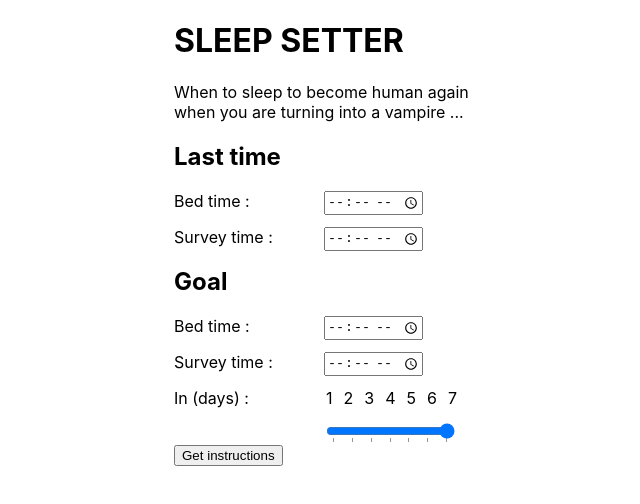
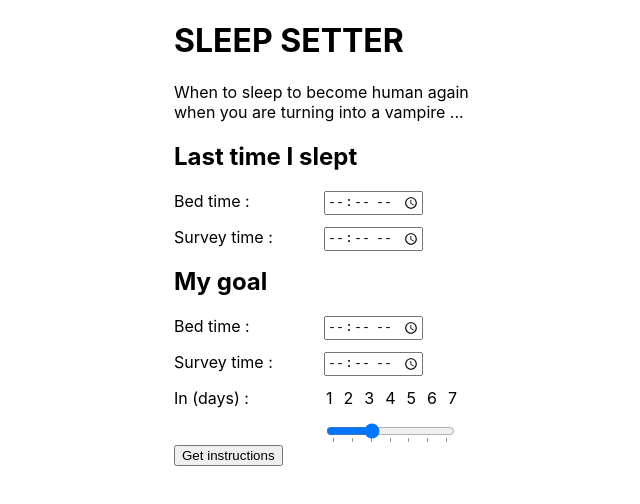
Before and after one commit to lydstyl/190704-reactSleepSetter, a React (Create React App) app: page / in a window 1280 px wide. Shown: the top 504 px of the page, without its empty margins (316-956 px from the left). Built offline with nearby package versions, Linux system fonts and the light colour scheme.

Commit message:
option defaultValue

```diff
--- a/src/App.js
+++ b/src/App.js
@@ -35,6 +35,7 @@ function SettingSection(props) {
             step="1"
             list="duration"
             name="duration"
+            defaultValue="3"
           />
           <datalist id="duration">
             <option value="1" label="1" />
@@ -144,8 +145,12 @@ class App extends React.Component {
           vampire ...
         </p>
         <div className="settings">
-          <SettingSection sectionName="Now" setionTitle="Last time" />
-          <SettingSection sectionName="Goal" duration="true" />
+          <SettingSection sectionName="Now" setionTitle="Last time I slept" />
+          <SettingSection
+            sectionName="Goal"
+            setionTitle="My goal"
+            duration="true"
+          />
         </div>
         <button
           onClick={e => {
```
